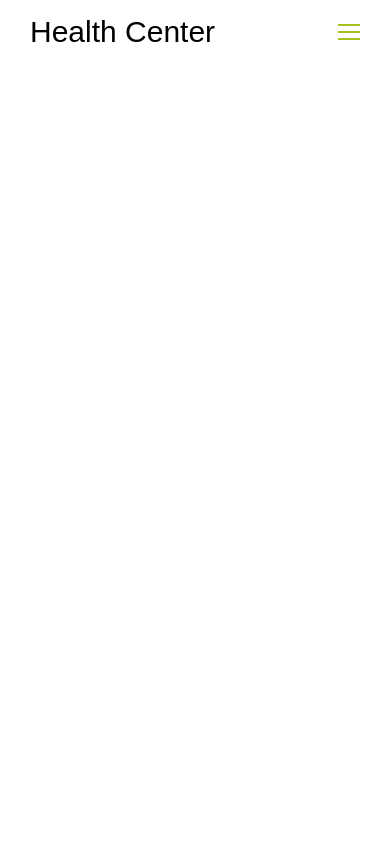
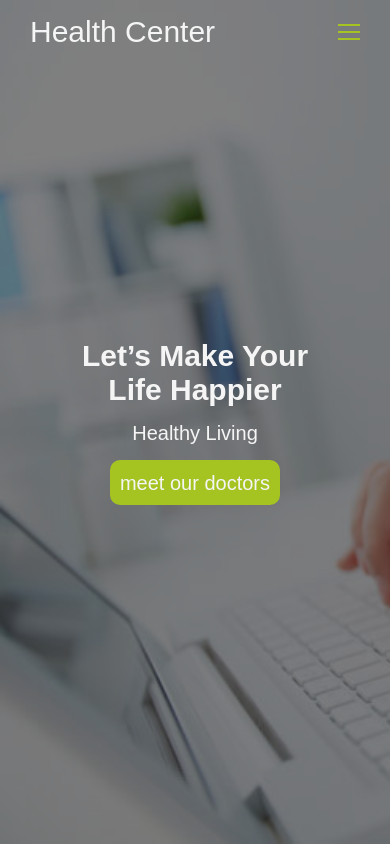
Before and after one commit to Ahmed-samir95/Health-Center, a plain HTML site: page index.html in a window 390 px wide. Drawn offline with Linux system fonts and the light colour scheme.

Commit message:
home section

```diff
--- a/css/style.css
+++ b/css/style.css
@@ -5,7 +5,6 @@
     box-sizing: border-box;
     font-family: 'Work Sans', sans-serif;
 }
-
 
 h1,h2,h3,h4,h5,h6,p{
     text-transform: capitalize;
@@ -44,12 +43,12 @@ img{
 
  .btn{
     display: block;
-    color: var(--wh-color);
+    color: var(--bg-color);
     font-size: 2rem;
-    background-color: transparent;
+    background-color: var(--main-color);
     width: 17rem;
     height: 4.5rem;
-    border: 0.2rem solid var(--main-color);
+    border: none;
     line-height: 4rem;
     border-radius: 1rem;
     text-align: center;
@@ -58,7 +57,16 @@ img{
     cursor: pointer;
 }
 .btn:hover{
-    background-color: var(--main-color);
+    background-color: var(--hover-color);
+}
+
+.overlay{
+    position: absolute;
+    top: 0;
+    left: 0;
+    width: 100%;
+    height: 100%;
+    background-color: rgb(0, 0, 0, 50%);
 }
 
 .section-heading{
@@ -133,6 +141,7 @@ header{
     font-weight: normal;
     font-size: 3rem;
     cursor: pointer;
+    color: var(--bg-color);
 
 }
 
@@ -159,9 +168,10 @@ header{
 
 .header-content .nav li a{
     padding: 0 1.5rem;
-    color: var(--heading-color)
+    color: var(--heading-color);
     transition: var(--main-transition);
     font-size: 1.8rem;
+    color: var(--bg-color);
 }
 @media(max-width: 767px){
     .header-content .nav li a{
@@ -216,11 +226,41 @@ header{
 .open.nav{
     transform: translateX(0);
 }
+/* -------------------------------------------------------------------------------------- */
+/* home */
+.home{
+    background-image: url(../img/hero.jpg);
+    background-size: cover;
+    height: 100vh;
+    width: 100%;
+}
 
+.home .home-content{
+    position: absolute;
+    top: 50%;
+    left: 50%;
+    transform: translate(-50%, -50%);
+    width: 60%;
+    text-align: center;
+}
 
+.home-content .home-title{
+    color: var(--bg-color);
+    font-size: 4rem;
+    font-weight: bold;
+}
+@media (max-width: 767px){
+    .home-content .home-title{
+        font-size: 3rem;
+    }
+}
 
-
-
+.home-content .home-desc{
+    font-size: 2rem;
+    font-weight: normal;
+    padding: 1.5rem 0;
+    color: var(--bg-color);
+}
 
 
 
@@ -242,8 +282,8 @@ header{
 /* ------------------------------------------------------------------------------------ */
 /* btn to up */
 .btn-up{
-    background-color: var(--forth-color);
-    color: var(--wh-color);
+    background-color: var(--main-color);
+    color: var(--bg-color);
     border: none;
     position: fixed;
     bottom: 2rem;
@@ -251,6 +291,6 @@ header{
     padding: 2rem;
     border-radius: 1rem;
     cursor: pointer;
-    display: none;
+     display: none;
 
 }
--- a/index.html
+++ b/index.html
@@ -32,6 +32,17 @@
         </div>
     </div>
 </header>
+<!-- ------------------------------------------------------------------------------ -->
+<!-- home -->
+<div class="home">
+ <div class="overlay">
+    <div class="home-content">
+        <h5 class="home-title">let’s make your life happier</h5>
+        <p class="home-desc">healthy living</p>
+        <button class="btn">meet our doctors</button>
+    </div>
+ </div>
+</div>
 
 
 
@@ -48,10 +59,8 @@
 
 
 
-
-
-
-
+<!-- btn to up-->
+<button class="btn-up"><i class="fa fa-arrow-up" aria-hidden="true"></i></button>
 <!-- ----------------------------------------------------------------- -->
      <!-- js file -->
      <script src="./js/main.js"></script>
--- a/js/main.js
+++ b/js/main.js
@@ -6,3 +6,29 @@ menu.onclick = () => {
     nav.classList.toggle("open")
     menu.classList.toggle("close")
 }
+
+// btn to up
+
+let btn = document.querySelector('.btn-up')
+let header = document.querySelector('header')
+
+// show btn
+window.onscroll = function () {
+    if (window.scrollY >= 200) {
+        btn.style.display = 'block'
+        header.style.backgroundColor = 'rgba(5, 44, 63, 0.8)'
+
+    } else {
+        btn.style.display = 'none'
+        header.style.backgroundColor = 'transparent'
+
+    }
+}
+
+// move to up
+btn.onclick = function () {
+    window.scrollTo({
+        top: 0,
+        behavior: "smooth"
+    })
+}
```
